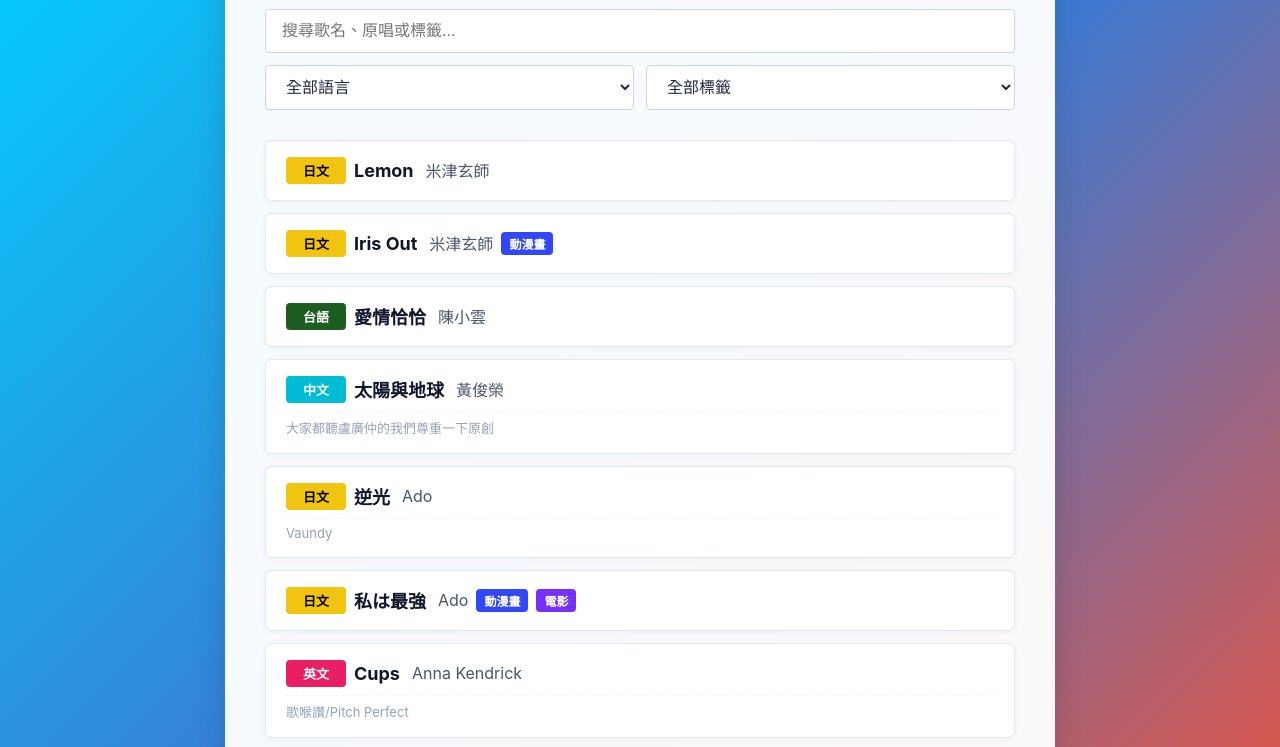
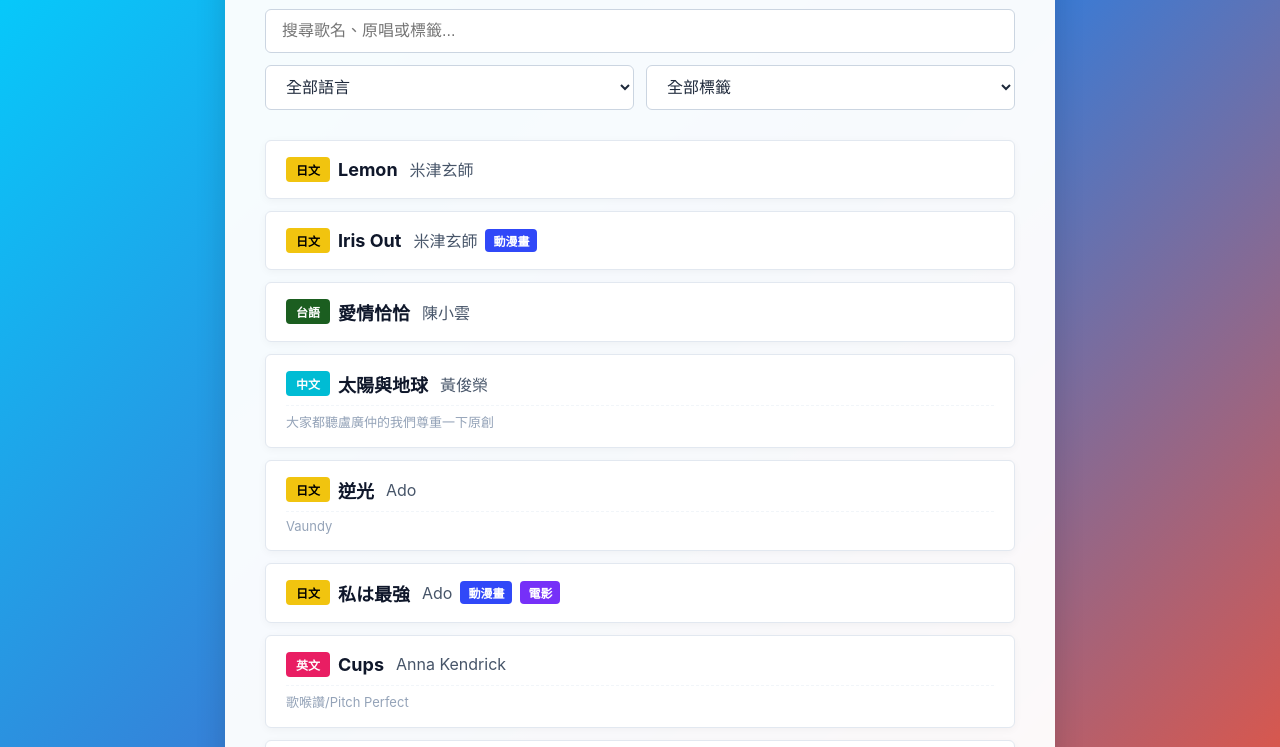
Before and after one commit to Rikkche/Songlist, a plain HTML site: page index.html in a window 1280 px wide. Shown: the part 129-876 px from the top of the page. Drawn offline with Linux system fonts and the light colour scheme.

Commit message:
Update index.html

```diff
--- a/index.html
+++ b/index.html
@@ -19,7 +19,7 @@
             margin: 0 auto;
             background: rgba(255, 255, 255, 0.96);
             padding: 40px;
-            border-radius: 8px;
+            border-radius: 12px;
             box-shadow: 0 10px 30px rgba(0, 0, 0, 0.15);
         }
 
@@ -35,7 +35,6 @@
             line-height: 1.2;
         }
 
-        /* 工具列：搜尋框佔據整行、下方放置兩個並排的篩選選單 */
         .toolbar {
             display: flex;
             flex-direction: column;
@@ -47,7 +46,7 @@
             padding: 12px 16px;
             font-size: 16px;
             border: 1px solid #cbd5e1;
-            border-radius: 4px;
+            border-radius: 6px;
             box-sizing: border-box;
             outline: none;
             transition: border-color 0.2s;
@@ -62,7 +61,7 @@
             padding: 12px 16px;
             font-size: 16px;
             border: 1px solid #cbd5e1;
-            border-radius: 4px;
+            border-radius: 6px;
             box-sizing: border-box;
             outline: none;
             background-color: #ffffff;
@@ -94,16 +93,15 @@
             gap: 8px;
         }
 
-        /* 語言固定 Tag */
+        /* 標籤樣式全包 */
         .tag {
             display: inline-block;
             padding: 4px 10px;
             border-radius: 4px;
-            font-size: 13px;
+            font-size: 12px;
             font-weight: bold;
             color: #ffffff;
             text-align: center;
-            min-width: 40px;
         }
         .tag-日文 { background-color: #f1c40f; color: #000000; }
         .tag-英文 { background-color: #e91e63; }
@@ -111,7 +109,6 @@
         .tag-台語 { background-color: #1b5e20; }
         .tag-其他 { background-color: #000000; }
 
-        /* 自訂動態標籤樣式 */
         .custom-badge {
             display: inline-block;
             padding: 3px 8px;
@@ -184,34 +181,28 @@
             if (!response.ok) throw new Error();
             const rawData = await response.json();
 
-            // 歌手中英文排序邏輯
+            // 依歌手排序 (中英相容)
             allSongs = rawData.sort((a, b) => {
                 const authorA = a.author || a.artist || '';
                 const authorB = b.author || b.artist || '';
                 return authorA.localeCompare(authorB, 'zh-TW');
             });
 
-            // 根據歌曲資料動態生成「自訂標籤」下拉選單的選項
             generateTagFilterOptions(allSongs);
-
             renderSongs(allSongs);
         } catch (error) {
-            document.getElementById('userSongList').innerHTML = '<div class="status-msg" style="color: #ef4444;">無法載入歌單，請確認 JSON 檔案是否存在。</div>';
+            document.getElementById('userSongList').innerHTML = '<div class="status-msg" style="color: #ef4444;">無法載入歌單。</div>';
         }
     }
 
-    // 提取所有歌曲裡出現過的標籤，填入第二個下拉選單
     function generateTagFilterOptions(songs) {
         const tagSelect = document.getElementById('customTagFilter');
         const uniqueTagNames = new Set();
-
         songs.forEach(song => {
             if (song.tags && Array.isArray(song.tags)) {
                 song.tags.forEach(t => uniqueTagNames.add(t.name));
             }
         });
-
-        // 保留「全部標籤」，其餘清除重新生成
         tagSelect.innerHTML = '<option value="全部">全部標籤</option>';
         uniqueTagNames.forEach(tagName => {
             const opt = document.createElement('option');
@@ -237,7 +228,14 @@
             const noteHTML = song.note ? `<div class="song-note">${song.note}</div>` : '';
             const displayAuthor = song.author || song.artist || '';
 
-            // 生成自訂動態標籤 HTML
+            // 生成「複數語言」的 HTML 框框
+            let langsHTML = '';
+            const langs = Array.isArray(song.langs) ? song.langs : (song.lang ? [song.lang] : []);
+            langs.forEach(l => {
+                langsHTML += `<span class="tag tag-${l}">${l}</span>`;
+            });
+
+            // 生成自訂標籤 HTML
             let tagsHTML = '';
             if(song.tags && Array.isArray(song.tags)) {
                 song.tags.forEach(t => {
@@ -247,7 +245,7 @@
 
             card.innerHTML = `
                 <div class="song-main-info">
-                    <span class="tag tag-${song.lang}">${song.lang}</span>
+                    ${langsHTML}
                     <span class="song-title">${song.title}</span>
                     <span class="song-author">${displayAuthor}</span>
                     ${tagsHTML}
@@ -258,7 +256,6 @@
         });
     }
 
-    // 三重連動過濾：關鍵字 + 語言選單 + 自訂標籤選單
     function filterSongs() {
         const searchTerm = document.getElementById('searchInp').value.toLowerCase().trim();
         const selectedLang = document.getElementById('langFilter').value;
@@ -266,20 +263,20 @@
 
         const filtered = allSongs.filter(song => {
             const displayAuthor = song.author || song.artist || '';
+            const songLangs = Array.isArray(song.langs) ? song.langs : (song.lang ? [song.lang] : []);
 
-            // 檢查歌曲本身的標籤名稱是否包含搜尋關鍵字
             const hasMatchingTagKeyword = song.tags && Array.isArray(song.tags) &&
                 song.tags.some(t => t.name.toLowerCase().includes(searchTerm));
 
-            // 1. 搜尋比對：歌名、作者、或是標籤名稱符合
+            // 1. 關鍵字比對
             const matchesSearch = song.title.toLowerCase().includes(searchTerm) ||
                                   displayAuthor.toLowerCase().includes(searchTerm) ||
                                   hasMatchingTagKeyword;
 
-            // 2. 語言比對
-            const matchesLang = (selectedLang === '全部') || (song.lang === selectedLang);
+            // 2. 複數語言比對：只要歌曲的多語系裡面包含了選中的語言即可
+            const matchesLang = (selectedLang === '全部') || songLangs.includes(selectedLang);
 
-            // 3. 自訂標籤比對
+            // 3. 標籤比對
             const matchesTag = (selectedTag === '全部') ||
                 (song.tags && Array.isArray(song.tags) && song.tags.some(t => t.name === selectedTag));
 
```
